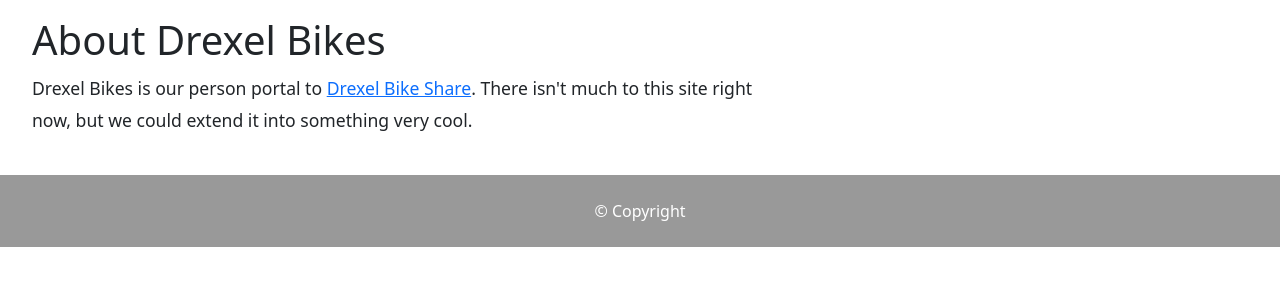
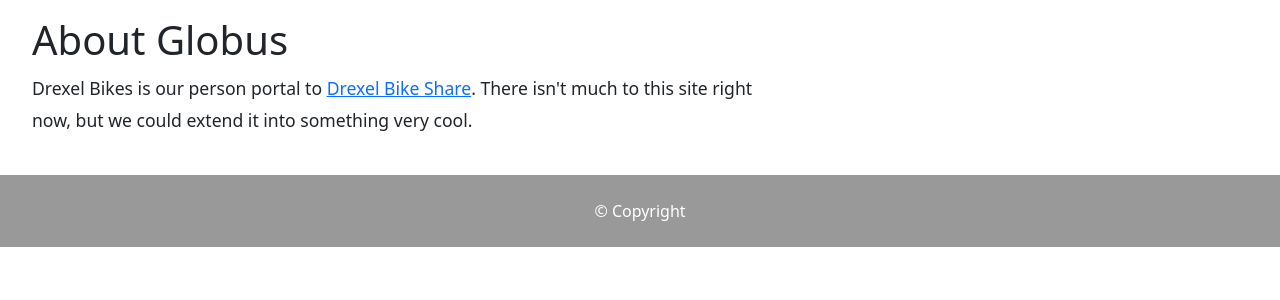
Before and after one commit to EvanVR/globus, a Flask app: page /about in a window 1280 px wide. Shown: the part 66-366 px from the top of the page. Run offline with Flask 2, Linux system fonts and the light colour scheme; some libraries are stand-ins or nearby versions.

Commit message:
Changed about title

```diff
--- a/templates/about.html
+++ b/templates/about.html
@@ -11,7 +11,7 @@
 {% block content %}
 <!-- <div class="about-content"> -->
 <section id="about">
-    <h1>About Drexel Bikes</h1>
+    <h1>About Globus</h1>
 
     <p>
         Drexel Bikes is our person portal to <a href="https://drexel.edu/studentlife/activities-involvement/student-centers">Drexel Bike Share</a>.
```
